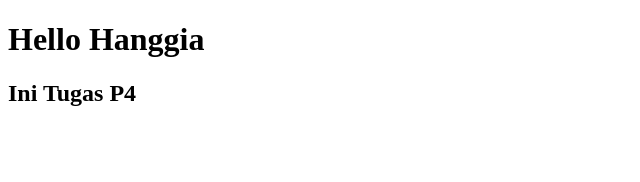
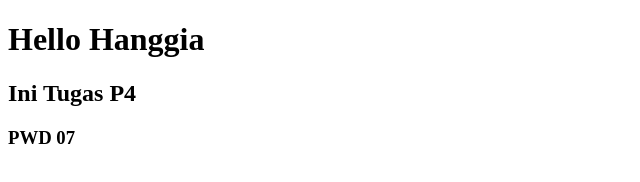
Before and after one commit to Hanggi777/T4PWD7-PRAKTIKUM, a plain HTML site: page index.html in a window 1280 px wide. Shown: the full height of the page, 0-640 px from the left. Drawn offline with Linux system fonts and the light colour scheme.

Commit message:
menambahkan H3

```diff
--- a/index.html
+++ b/index.html
@@ -8,5 +8,6 @@
 <body>
     <h1>Hello Hanggia</h1>
     <h2>Ini Tugas P4</h2>
+    <h3>PWD 07</h3>
 </body>
 </html>
```
